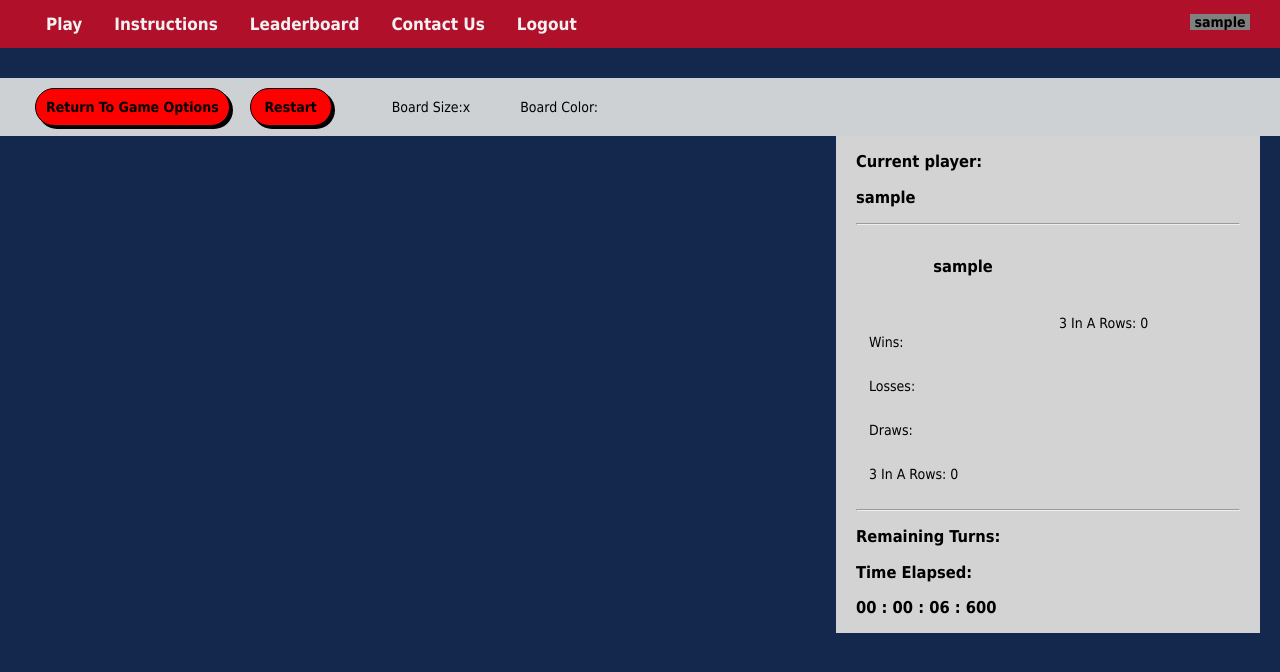
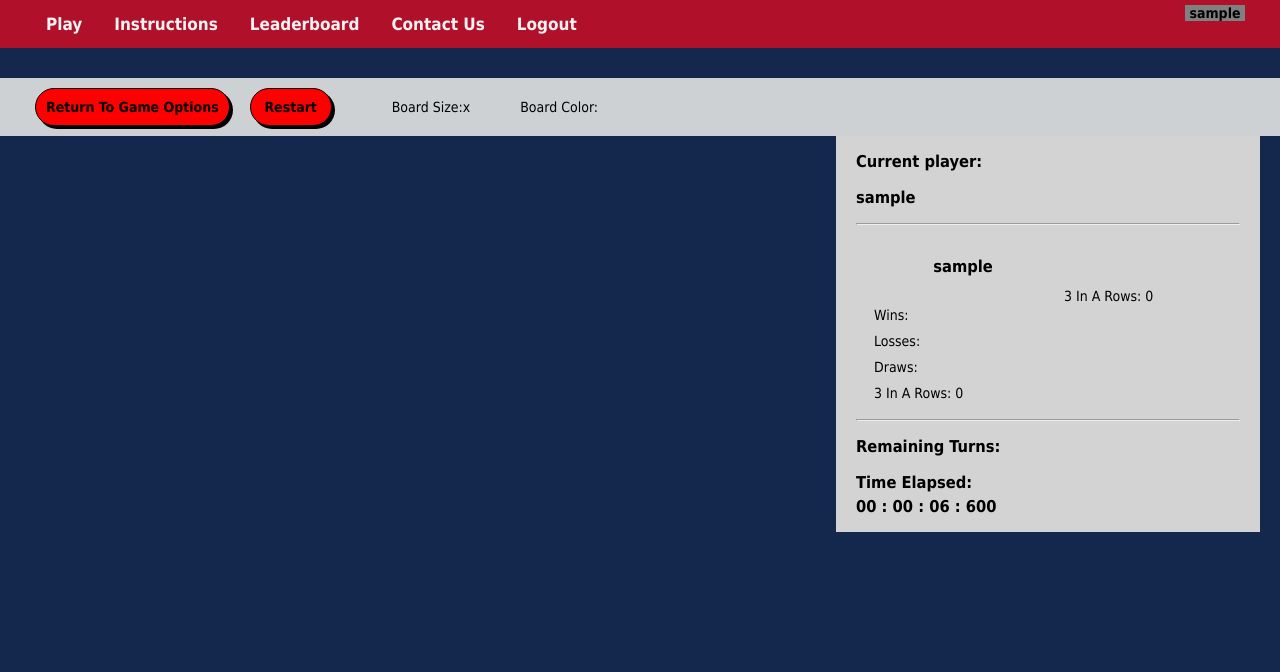
Before and after one commit to julietaMendez/CSCI-130-Connect-4, a PHP site: page /CSCI-130-Connect-4/connect4.php in a window 1280 px wide. Shown: the top 672 px of the page. Run offline with PHP 8.4, Linux system fonts and the light colour scheme; the visitor is signed in with stand-in values (Sample User, id 1).

Commit message:
fixed margins in stats bar

```diff
--- a/game/chip.css
+++ b/game/chip.css
@@ -187,3 +187,7 @@ input[type="button"]:hover, [type="submit"]:hover, [type="reset"]:hover, .press:
 #p1_name, #p2_name{
   text-align: center;
 }
+
+p{
+  margin:5px;
+}
```
